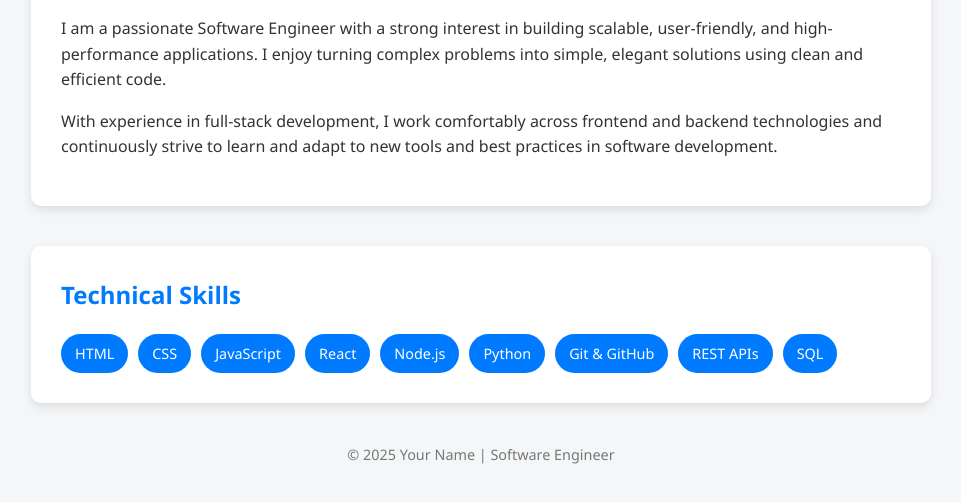
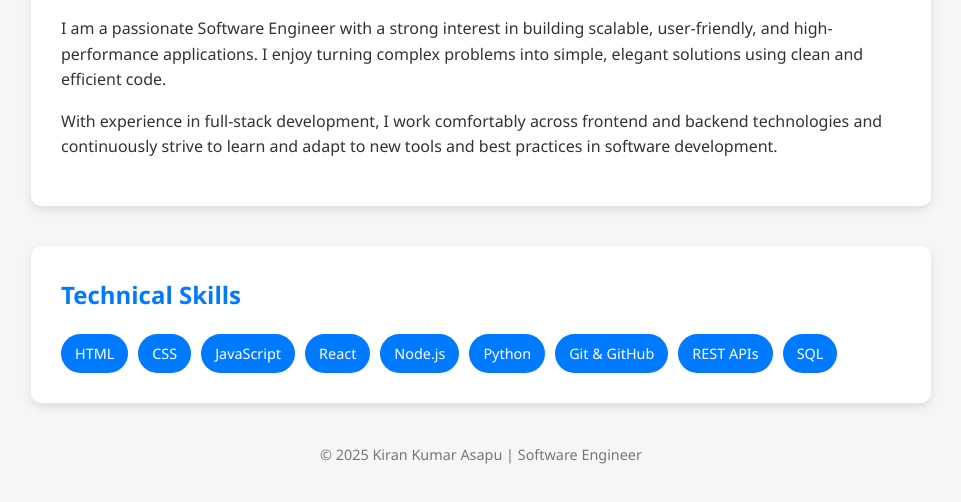
Before and after one commit to kirankumar284/AboutMe, a plain HTML site: page index.html in a window 1280 px wide. Shown: the part 404-906 px from the top of the page, without its empty margins (159-1120 px from the left). Drawn offline with Linux system fonts and the light colour scheme.

Commit message:
Update footer with new name

```diff
--- a/index.html
+++ b/index.html
@@ -145,7 +145,7 @@
 
         <!-- Footer -->
         <footer>
-            © 2025 Your Name | Software Engineer
+            © 2025 Kiran Kumar Asapu | Software Engineer
         </footer>
 
     </div>
```
